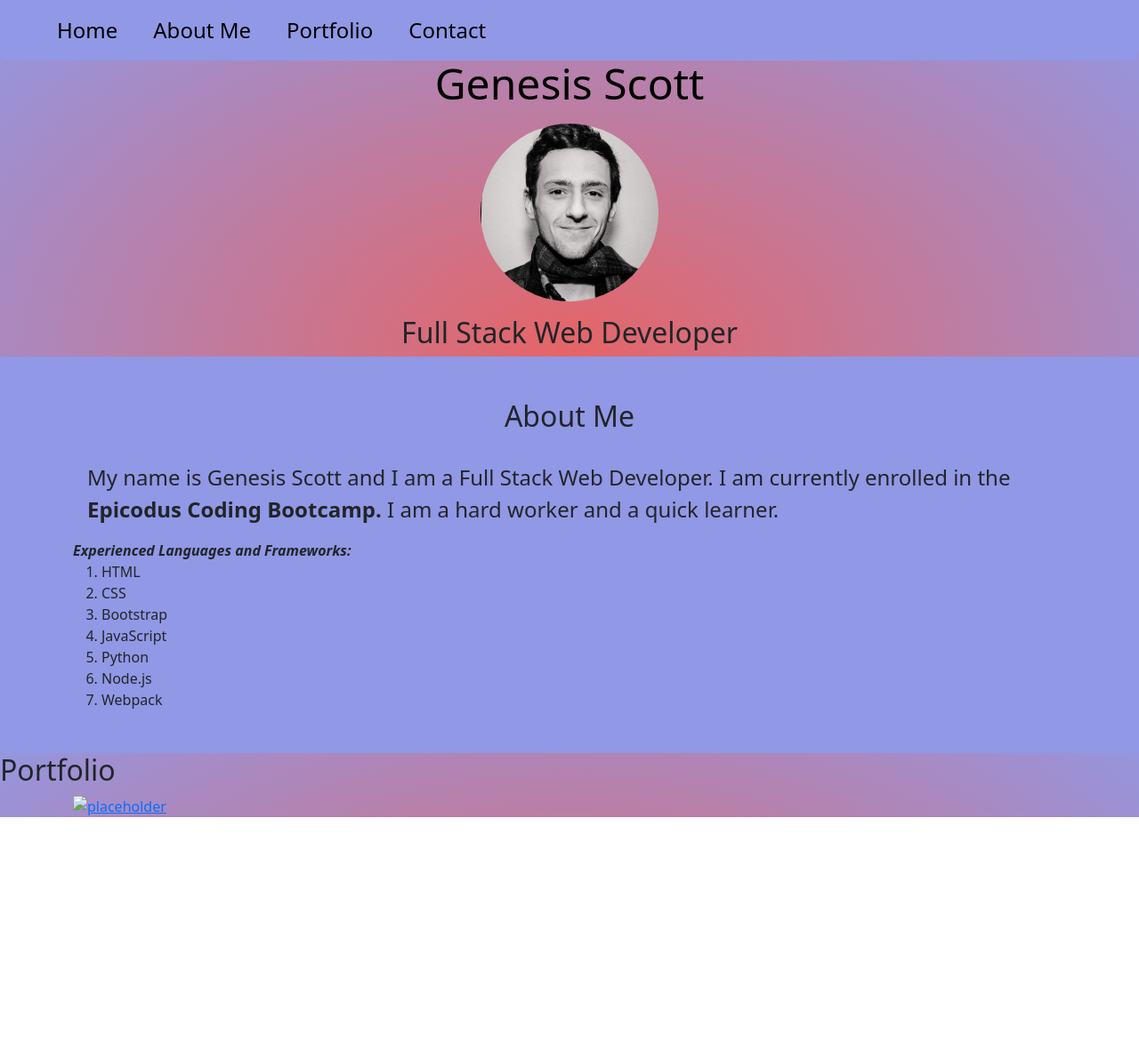
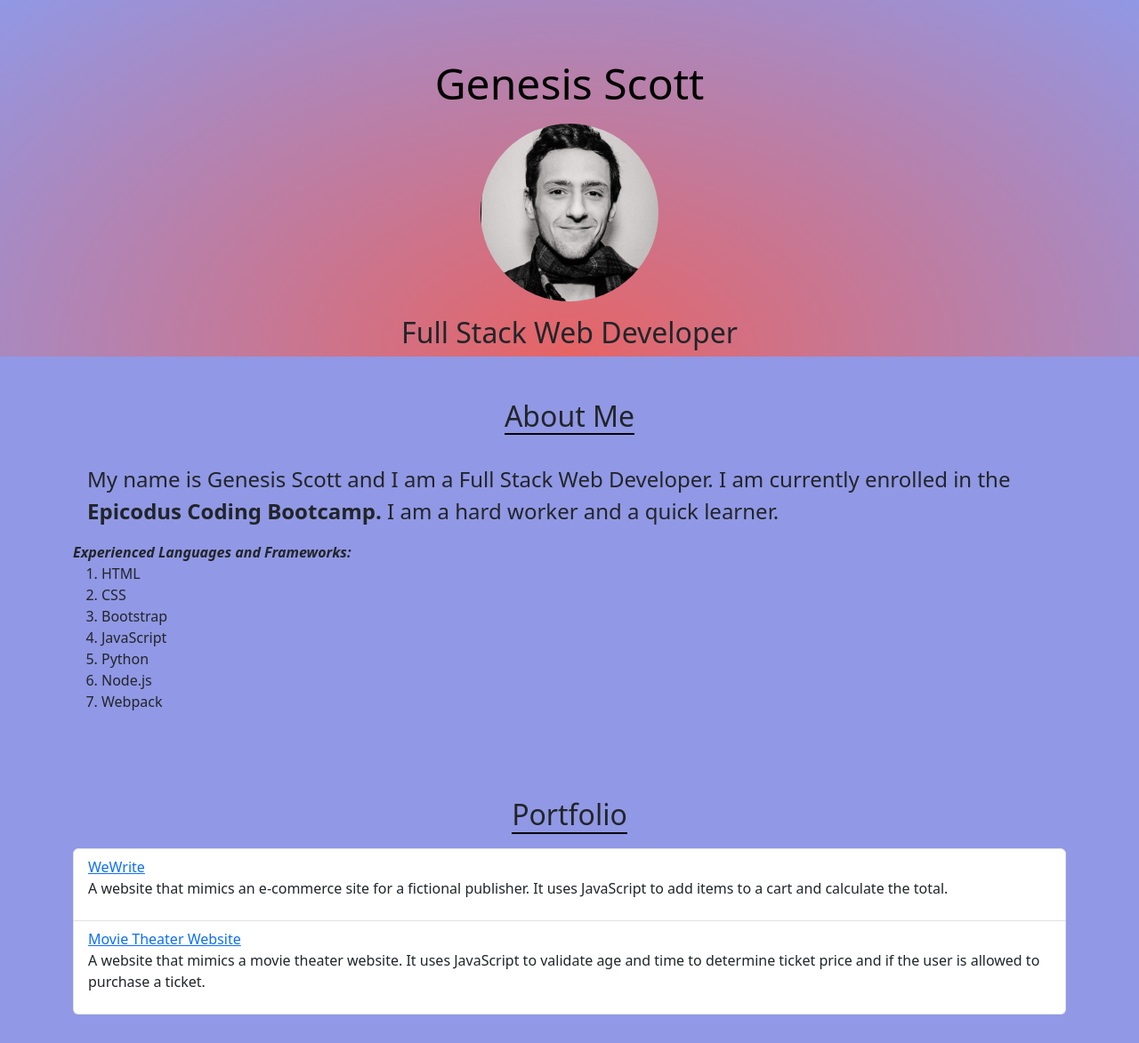
Before and after one commit to witherScript/portfolio-project, a plain HTML site: page index.html in a window 1280 px wide. Shown: the whole page at 89% size. Before the commit the page ends 919 px from the top, so only its background shows below. Drawn offline with nearby package versions, Linux system fonts and the light colour scheme.

Commit message:
add README, populate portfolio, remove navbar

```diff
--- a/css/styles.css
+++ b/css/styles.css
@@ -1,10 +1,12 @@
 
+/* Base Styling */
 body {
   background: radial-gradient(#e66465, #9198e5);
   height: 100vh;
   padding-top: 65px;
 }
 
+/* Center items in the Header, set background color */
 #landing-content{
   background-color: radial-gradient(#9198e5, #e66465);
   display: flex;
@@ -19,44 +21,15 @@ body {
   margin-bottom: 0;
 }
 
+
+/* Set picture size and shape */
 #self{
   width: 200px;
   border-radius: 50%;
   margin: 1rem;
 }
-.navbar {
-  position: fixed;
-  border-radius: 0 0 10px 10px;
-  display: flex;
-  justify-content: space-between;
-  align-items: center;
-  background-color: #9198e5;
-  padding: 0 2rem;
-  top: 0;
-  width: 100%;
-}
 
-.nav-item {
-  font-size: 1.5rem;
-  background-color: #9198e5;
-  color: black;
-  margin: 0 .25rem;
-  justify-content: space-between;
-  padding: 0.5rem 0.5rem;
-}
-
-.nav-item:hover {
-  background-color: #e66465;
-  color: #9198e5;
-  border-radius: 10px;
-}
-
-.nav-item a {
-  text-decoration: none;
-  color: black;
-}
-
-
+/* Center about-me text using the flex-box model */
 #about-me {
   display: flex;
   flex-direction: column;
@@ -69,6 +42,7 @@ body {
 #about-me h2 {
   font-size: 2rem;
   margin: 1rem;
+  border-bottom: 2px solid black;
 }
 
 
@@ -88,7 +62,10 @@ body {
   color: black;
 }
 
-#projects {
+/*
+Center portfolio text using the flex-box model
+*/
+#portfolio {
   display: flex;
   flex-direction: column;
   justify-content: center;
@@ -97,7 +74,8 @@ body {
   padding: 2rem;
 }
 
-#projects h2 {
+#portfolio h2 {
   font-size: 2rem;
   margin: 1rem;
+  border-bottom: 2px solid black;
 }
--- a/index.html
+++ b/index.html
@@ -9,32 +9,14 @@
   <title>Genesis Scott Professional Portfolio</title>
 </head>
 <body>
+  <!--Header content-->
   <div class="conatiner-fluid" id="landing-content">
     <h1>Genesis Scott</h1>
     <img src="./img/self.jpeg" class="img-fluid" alt="Genesis Scott" id="self">
     <h2>Full Stack Web Developer</h2>
   </div>
-    <nav class="navbar navbar-expand-lg sticky-top">
-      <div class="container-fluid">
-        <div class="collapse navbar-collapse" id="navbarSupportedContent">
-          <ul class="navbar-nav mx-lg mb-2 mb-lg-0 px-lg">
-            <li class="nav-item">
-              <a class="nav-link" aria-current="page" href="#">Home</a>
-            </li>
-            <li class="nav-item">
-              <a class="nav-link" href="#about-me">About Me</a>
-            </li>
-            <li class="nav-item">
-              <a class="nav-link" href="#portfolio">Portfolio</a>
-            </li>
-            <li class="nav-item">
-              <a class="nav-link" href="#contact">Contact</a>
-            </li>
-          </ul>
-        </div>
-      </div>
-    </nav>
 
+  <!--About me section-->
     <div id="about-me">
       <h2>About Me</h2>
       <div class="container">
@@ -52,14 +34,28 @@
             <li>Node.js</li>
             <li>Webpack</li>
           </ol>
-
       </div>
     </div>
 
+    <!--Portfolio section-->
     <div id="portfolio">
       <h2>Portfolio</h2>
       <div class="container">
-          <a href="#"><img src="./img/placeholder.png" class="img-fluid" alt="placeholder"></a>
+        <ul class="list-group">
+          <li class="list-group-item">
+            <a href="https://witherscript.github.io/wewrite/">WeWrite</a>
+            <p class="list-group-item-text">
+              A website that mimics an e-commerce site for a fictional publisher.
+              It uses JavaScript to add items to a cart and calculate the total.
+            </p>
+          </li>
+          <li class="list-group-item">
+            <a href="https://witherscript.github.io/movie-theater/">Movie Theater Website</a>
+            <p class="list-group-item-text">
+              A website that mimics a movie theater website.
+              It uses JavaScript to validate age and time to determine
+              ticket price and if the user is allowed to purchase a ticket.
+            </p>
 
         </div>
       </div>
```
Also changed, not shown: 1 other file.
